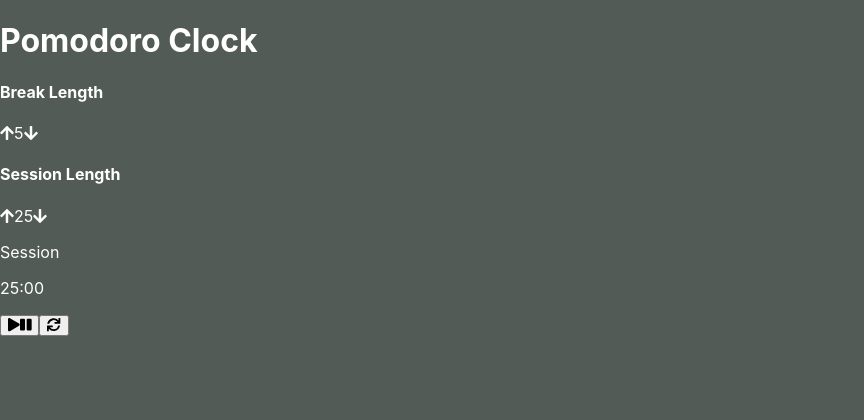
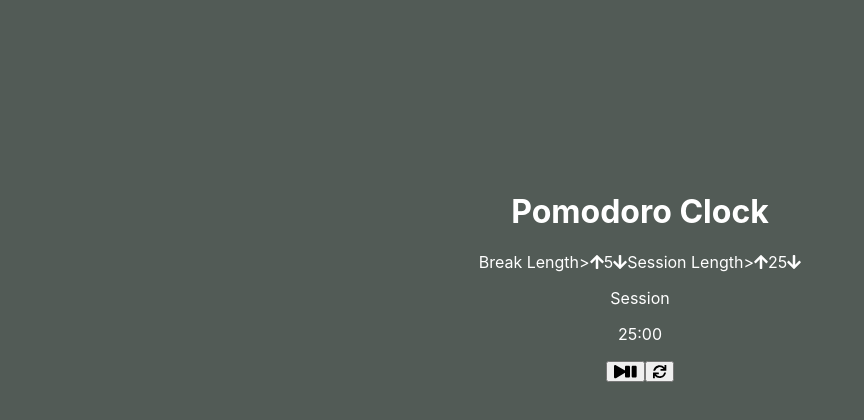
Before and after one commit to rizsyed1/pomodoro-clock, a React (Create React App) app: page / in a window 1280 px wide. Shown: the top 420 px of the page, without its empty margins (0-864 px from the left). Built offline with nearby package versions, Linux system fonts and the light colour scheme.

Commit message:
changed timeadjuster titles from h4 element to span element

```diff
--- a/src/App.css
+++ b/src/App.css
@@ -2,4 +2,9 @@ html{
   background-color: #525B56;
   height: 100vh;
   color: white;
+  text-align: center
 }
+
+.title{
+  margin-top: 15%;
+}
--- a/src/App.js
+++ b/src/App.js
@@ -110,7 +110,7 @@ class App extends React.Component {
   render() {
     return (
       <div className='pomodoro' >
-        <h1>Pomodoro Clock</h1>
+        <h1 className='title'>Pomodoro Clock</h1>
         <TimeAdjuster
           timeAdjusterName='Break Length'
           downArrowClick={this.restTimeDownArrowClick}
--- a/src/TimeAdjuster/TimeAdjuster.js
+++ b/src/TimeAdjuster/TimeAdjuster.js
@@ -13,7 +13,7 @@ function TimeAdjuster({time, downArrowClick, upArrowClick, timeAdjusterName}) {
     return (
         <>
             <span className='container'>
-                <h4 className='header'>{timeAdjusterName}</h4>
+                <span className='header'>{timeAdjusterName}></span>
                 <span onClick={upArrowClick} className='arrowUp'><FontAwesomeIcon icon={faArrowUp}/></span>
                 <span className='time'>{timeDisplay(time)}</span>
                 <span onClick={downArrowClick} className='arrowDown'><FontAwesomeIcon  icon={faArrowDown} /></span>
```
